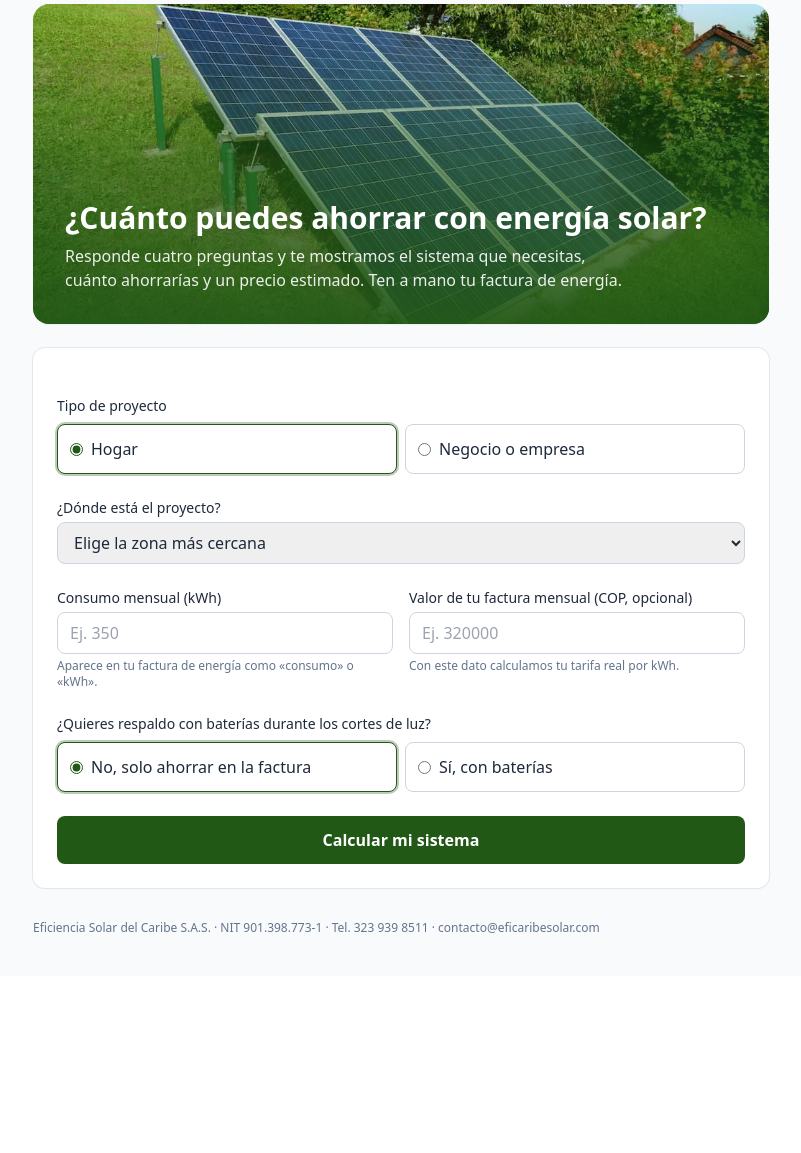
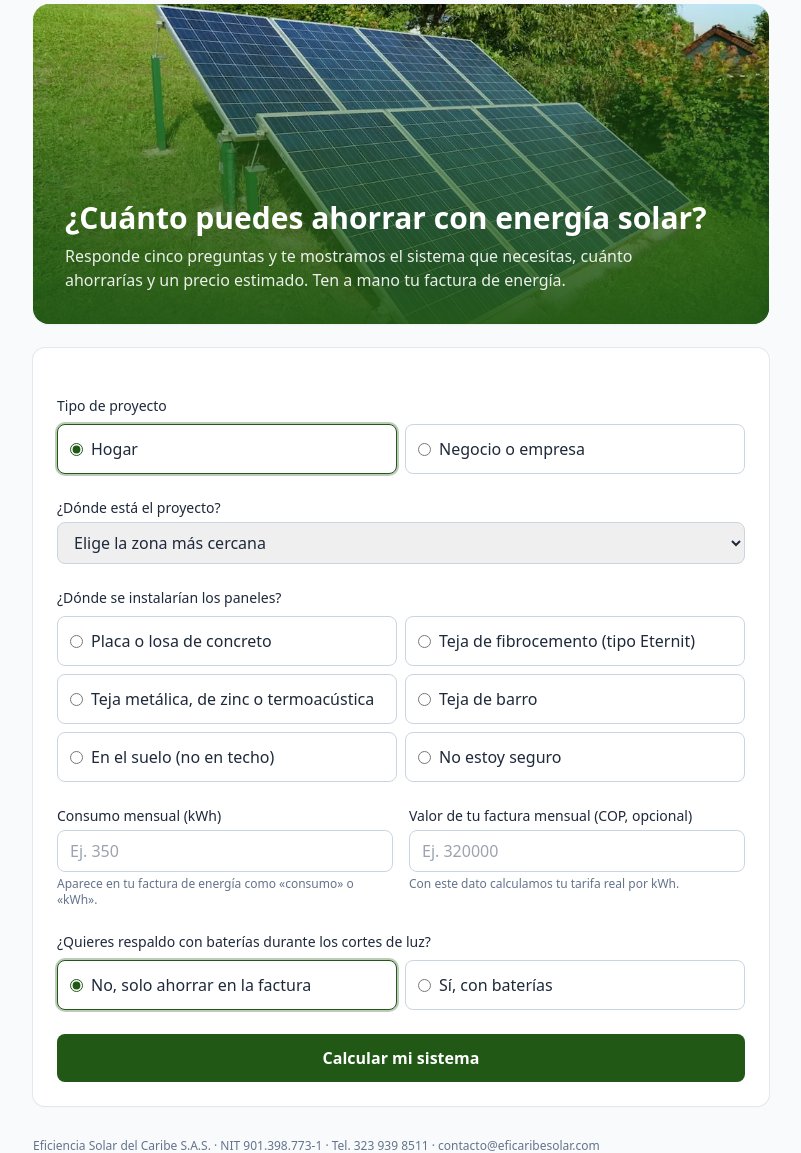
Before and after one commit to elianismedina/cotizador-eficaribe-solar, a Django app: page / in a window 1280 px wide. Shown: the part 112-1265 px from the top of the page, without its empty margins (239-1040 px from the left). Before the commit the page ends 1045 px from the top, so only its background shows below. Run offline with Django 5.2, Linux system fonts and the light colour scheme; data comes from the database, SQL or seed files in the repository; parts of the project's set-up code (start-up, migrations or seed data) failed here and were passed over.

Commit message:
Preguntar el tipo de techo en el cotizador
El cliente elige dónde se instalarían los paneles (concreto,
fibrocemento, teja metálica, barro, suelo o no sabe). Se guarda en la
cotización, llega en el correo de aviso y sale en el PDF, para elegir
la estructura de montaje.

Co-Authored-By: Claude Opus 5.5 <noreply@anthropic.com>
Claude-Session: https://claude.ai/code/session_01QuxbQLMDugnRKTHUYtCLVB

```diff
--- a/cotizador/forms.py
+++ b/cotizador/forms.py
@@ -1,6 +1,7 @@
 from django import forms
 
 from configuracion.models import Irradiacion
+from ventas.models import Cotizacion
 
 CAMPO = "w-full rounded-lg border border-slate-300 px-3 py-2 focus:border-marca focus:ring-marca"
 
@@ -23,6 +24,12 @@ class CotizadorForm(forms.Form):
         queryset=Irradiacion.objects.all(),
         empty_label="Elige la zona más cercana",
         widget=forms.Select(attrs={"class": CAMPO}),
+    )
+    tipo_techo = forms.ChoiceField(
+        label="¿Dónde se instalarían los paneles?",
+        choices=Cotizacion.TipoTecho.choices,
+        widget=forms.RadioSelect,
+        error_messages={"required": "Elige el tipo de techo; si no lo sabes, marca «No estoy seguro»."},
     )
     consumo_kwh = forms.FloatField(
         label="Consumo mensual (kWh)",
--- a/cotizador/templates/cotizador/inicio.html
+++ b/cotizador/templates/cotizador/inicio.html
@@ -10,7 +10,7 @@
   <div class="absolute inset-0 bg-gradient-to-t from-marca/95 via-marca/60 to-transparent"></div>
   <div class="absolute inset-x-0 bottom-0 p-5 sm:p-8">
     <h1 class="text-2xl font-bold text-white sm:text-3xl">¿Cuánto puedes ahorrar con energía solar?</h1>
-    <p class="mt-2 max-w-xl text-sm text-white/90 sm:text-base">Responde cuatro preguntas y te mostramos el sistema que necesitas, cuánto ahorrarías y un precio estimado. Ten a mano tu factura de energía.</p>
+    <p class="mt-2 max-w-xl text-sm text-white/90 sm:text-base">Responde cinco preguntas y te mostramos el sistema que necesitas, cuánto ahorrarías y un precio estimado. Ten a mano tu factura de energía.</p>
   </div>
 </section>
 
@@ -19,6 +19,7 @@
   {% for e in form.non_field_errors %}<p class="rounded-lg bg-red-50 p-3 text-sm text-red-700">{{ e }}</p>{% endfor %}
   {% include "cotizador/_opciones.html" with campo=form.segmento %}
   {% include "cotizador/_campo.html" with campo=form.zona %}
+  {% include "cotizador/_opciones.html" with campo=form.tipo_techo %}
   <div class="grid gap-4 sm:grid-cols-2">
     {% include "cotizador/_campo.html" with campo=form.consumo_kwh %}
     {% include "cotizador/_campo.html" with campo=form.valor_factura %}
--- a/cotizador/templates/cotizador/resultado.html
+++ b/cotizador/templates/cotizador/resultado.html
@@ -3,7 +3,7 @@
 {% block titulo %}Tu sistema solar{% endblock %}
 {% block contenido %}
 <h1 class="text-2xl font-bold text-marca sm:text-3xl">Tu sistema solar estimado</h1>
-<p class="mt-2 text-slate-600">{{ e.zona }}, {{ e.departamento }} · {{ e.solicitud.consumo_kwh|miles }} kWh al mes · {% if e.solicitud.tipo_sistema == "hibrido" %}con baterías{% else %}conectado a la red{% endif %}</p>
+<p class="mt-2 text-slate-600">{{ e.zona }}, {{ e.departamento }} · {{ e.solicitud.consumo_kwh|miles }} kWh al mes · {% if e.solicitud.tipo_sistema == "hibrido" %}con baterías{% else %}conectado a la red{% endif %}{% if e.tipo_techo_texto %} · {{ e.tipo_techo_texto|lower }}{% endif %}</p>
 
 <div class="mt-6 grid gap-3 sm:grid-cols-3">
   <div class="rounded-xl bg-white p-4 shadow-sm ring-1 ring-slate-200">
--- a/cotizador/views.py
+++ b/cotizador/views.py
@@ -28,7 +28,7 @@ def inicio(request):
     form = CotizadorForm(request.POST or None)
     if request.method == "POST" and form.is_valid():
         d = form.cleaned_data
-        request.session["estimado"] = estimar(
+        estimado = estimar(
             Solicitud(
                 segmento=d["segmento"],
                 tipo_sistema=d["tipo_sistema"],
@@ -37,6 +37,9 @@ def inicio(request):
                 valor_factura=d.get("valor_factura"),
             )
         )
+        estimado["tipo_techo"] = d["tipo_techo"]
+        estimado["tipo_techo_texto"] = Cotizacion.TipoTecho(d["tipo_techo"]).label
+        request.session["estimado"] = estimado
         return redirect("cotizador:resultado")
     return render(request, "cotizador/inicio.html", {"form": form, "empresa": Empresa.actual()})
 
@@ -86,6 +89,7 @@ def crear_prospecto(datos: dict, estimado: dict, session) -> Cotizacion:
         tipo_sistema=sol["tipo_sistema"],
         alcance=Cotizacion.Alcance.LLAVE_EN_MANO,
         ubicacion=f"{datos['ciudad']} · {estimado['zona']}",
+        tipo_techo=estimado.get("tipo_techo", ""),
         consumo_mensual_kwh=Decimal(str(sol["consumo_kwh"])),
         hsp=Decimal(str(estimado["hsp"])),
         tarifa_kwh=Decimal(str(estimado["tarifa_kwh"])),
@@ -104,7 +108,8 @@ def notificar_equipo(request, cotizacion: Cotizacion, e: dict) -> None:
     cuerpo = (
         f"Nuevo prospecto desde el cotizador web\n\n"
         f"Cliente: {cliente.nombre}\nCelular: {cliente.telefono}\nCorreo: {cliente.correo}\n"
-        f"Ciudad: {cliente.ciudad} ({e['zona']})\nTipo: {cliente.get_tipo_display()} · {cotizacion.get_tipo_sistema_display()}\n\n"
+        f"Ciudad: {cliente.ciudad} ({e['zona']})\nTipo: {cliente.get_tipo_display()} · {cotizacion.get_tipo_sistema_display()}\n"
+        f"Techo: {cotizacion.get_tipo_techo_display() or 'sin dato'}\n\n"
         f"Consumo: {e['solicitud']['consumo_kwh']:.0f} kWh/mes\nSistema sugerido: {e['potencia_kwp']} kWp ({e['num_paneles']} paneles)\n"
         f"Precio mostrado: {precio}\n\nVer en el panel: {url}\n"
     )
--- a/ventas/admin.py
+++ b/ventas/admin.py
@@ -36,13 +36,13 @@ class ItemInline(admin.TabularInline):
 @admin.register(Cotizacion)
 class CotizacionAdmin(admin.ModelAdmin):
     list_display = ("numero", "cliente", "tipo_sistema", "alcance", "estado", "fecha", "valor_total_cop", "pdf")
-    list_filter = ("estado", "tipo_sistema", "alcance")
+    list_filter = ("estado", "tipo_sistema", "alcance", "tipo_techo")
     search_fields = ("numero", "prospecto__cliente__nombre")
     readonly_fields = ("numero", "resumen_totales", "pdf")
     inlines = [ItemInline]
     fieldsets = (
         (None, {"fields": ("numero", "pdf", "prospecto", "fecha", "validez_dias", "estado", "trm")}),
-        ("Proyecto", {"fields": ("tipo_sistema", "alcance", "ubicacion", "objeto", "exclusiones")}),
+        ("Proyecto", {"fields": ("tipo_sistema", "alcance", "ubicacion", "tipo_techo", "objeto", "exclusiones")}),
         ("Datos técnicos", {"fields": ("consumo_mensual_kwh", "hsp", "configuracion_strings", "cargas_respaldadas", "red_electrica")}),
         ("Condiciones comerciales", {"fields": ("flete", "descripcion_flete", "lugar_entrega", "forma_pago", "tiempo_entrega", "garantias")}),
         ("Análisis financiero", {"fields": ("tarifa_kwh", "supuestos", "resultados")}),
--- a/ventas/templates/ventas/propuesta.html
+++ b/ventas/templates/ventas/propuesta.html
@@ -51,6 +51,7 @@
 
 <h2>2. Descripción del sistema</h2>
 <table>
+  {% if cot.tipo_techo %}<tr><td class="etiqueta">Superficie de instalación</td><td>{{ cot.get_tipo_techo_display }}</td></tr>{% endif %}
   {% if paneles %}<tr><td class="etiqueta">Generación fotovoltaica</td><td>{% for i in paneles %}{{ i.cantidad|floatformat:0 }} × {{ i.descripcion }}{% if i.producto.descripcion_tecnica %}, {{ i.producto.descripcion_tecnica }}{% endif %}{% if not forloop.last %}<br>{% endif %}{% endfor %} ({{ kwp|floatformat:2 }} kWp)</td></tr>{% endif %}
   {% if inversores %}<tr><td class="etiqueta">Inversor</td><td>{% for i in inversores %}{{ i.cantidad|floatformat:0 }} × {{ i.descripcion }}{% if i.producto.descripcion_tecnica %}, {{ i.producto.descripcion_tecnica }}{% endif %}{% if not forloop.last %}<br>{% endif %}{% endfor %}</td></tr>{% endif %}
   {% if baterias %}<tr><td class="etiqueta">Almacenamiento</td><td>{% for i in baterias %}{{ i.cantidad|floatformat:0 }} × {{ i.descripcion }}{% if i.producto.descripcion_tecnica %}, {{ i.producto.descripcion_tecnica }}{% endif %}{% if not forloop.last %}<br>{% endif %}{% endfor %} ({{ kwh_baterias|floatformat:2 }} kWh en total)</td></tr>{% endif %}
```
Also changed, not shown: cotizador/tests/test_publico.py (+8 -1 lines), ventas/models.py (+10 -0 lines), ventas/migrations/0004_tipo_techo.py (added).
